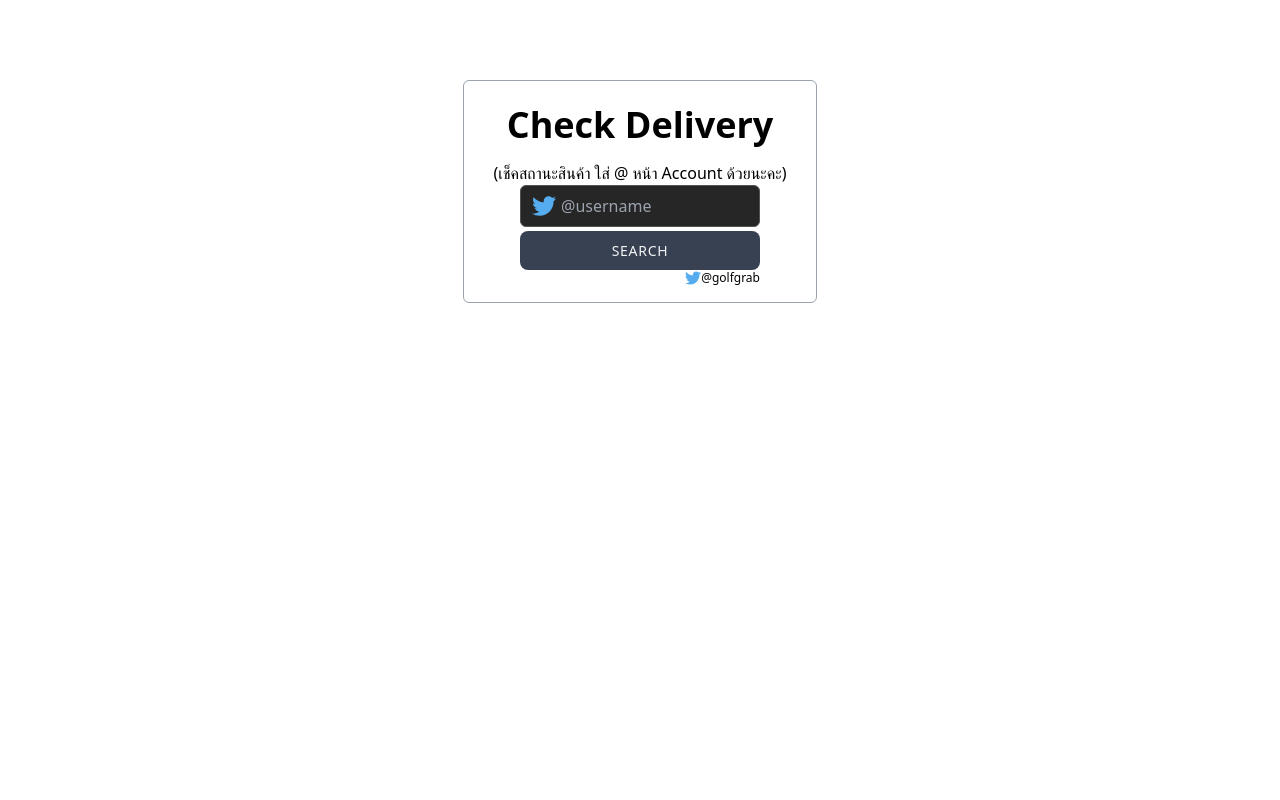
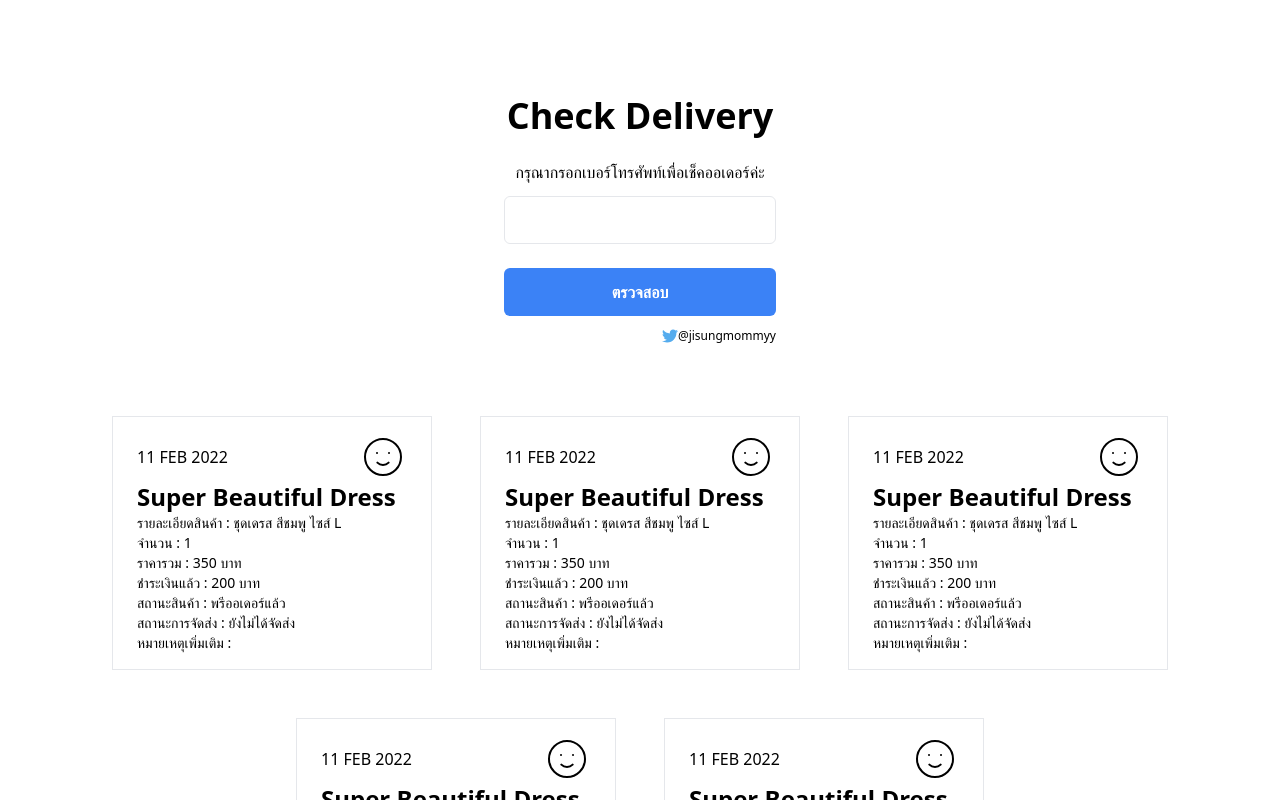
Before and after one commit to GolfGrab/check-delivery, a Next.js app: page / in a window 1280 px wide. Shown: the top 800 px of the page. Built offline with nearby package versions, Linux system fonts and the light colour scheme.

Commit message:
simple style done

```diff
--- a/components/HeaderAndForm.jsx
+++ b/components/HeaderAndForm.jsx
@@ -2,52 +2,40 @@ import React from 'react'
 
 function HeaderAndForm({ handleChange, handleSubmit }) {
   return (
-    <div className=" mx-auto mt-[10vh] flex  h-fit max-w-4xl rounded-md border border-gray-400 p-4">
+    <div className="  flex max-w-[20rem] items-center justify-center     px-[1.5rem] py-[3rem]">
       <main className="">
         {/* header section */}
-        <h1 className="mb-4 mt-2 text-center text-4xl font-bold">
+        <h1 className="mb-[1.5rem]  text-center text-4xl font-bold">
           Check Delivery
         </h1>
         {/* form section */}
-        <p className="text-center ">
-          (เช็คสถานะสินค้า ใส่ @ หน้า Account ด้วยนะคะ)
+        <p className="mb-[0.75rem] text-center">
+          กรุณากรอกเบอร์โทรศัพท์เพื่อเช็คออเดอร์ค่ะ
         </p>
 
         <form onSubmit={handleSubmit}>
           <div className="">
-            <div className=" mx-10 w-60">
-              <div className="relative">
-                <span className="absolute inset-y-0 left-0 flex items-center pl-3">
-                  <svg
-                    className="h-6 w-6"
-                    viewBox="0 0 256 209"
-                    version="1.1"
-                    xmlns="http://www.w3.org/2000/svg"
-                  >
-                    <g>
-                      <path
-                        d="M256,25.4500259 C246.580841,29.6272672 236.458451,32.4504868 225.834156,33.7202333 C236.678503,27.2198053 245.00583,16.9269929 248.927437,4.66307685 C238.779765,10.6812633 227.539325,15.0523376 215.57599,17.408298 C205.994835,7.2006971 192.34506,0.822 177.239197,0.822 C148.232605,0.822 124.716076,24.3375931 124.716076,53.3423116 C124.716076,57.4586875 125.181462,61.4673784 126.076652,65.3112644 C82.4258385,63.1210453 43.7257252,42.211429 17.821398,10.4359288 C13.3005011,18.1929938 10.710443,27.2151234 10.710443,36.8402889 C10.710443,55.061526 19.9835254,71.1374907 34.0762135,80.5557137 C25.4660961,80.2832239 17.3681846,77.9207088 10.2862577,73.9869292 C10.2825122,74.2060448 10.2825122,74.4260967 10.2825122,74.647085 C10.2825122,100.094453 28.3867003,121.322443 52.413563,126.14673 C48.0059695,127.347184 43.3661509,127.988612 38.5755734,127.988612 C35.1914554,127.988612 31.9009766,127.659938 28.694773,127.046602 C35.3777973,147.913145 54.7742053,163.097665 77.7569918,163.52185 C59.7820257,177.607983 37.1354036,186.004604 12.5289147,186.004604 C8.28987161,186.004604 4.10888474,185.75646 0,185.271409 C23.2431033,200.173139 50.8507261,208.867532 80.5109185,208.867532 C177.116529,208.867532 229.943977,128.836982 229.943977,59.4326002 C229.943977,57.1552968 229.893412,54.8901664 229.792282,52.6381454 C240.053257,45.2331635 248.958338,35.9825545 256,25.4500259"
-                        fill="#55acee"
-                      ></path>
-                    </g>
-                  </svg>
-                </span>
-
+            <div className=" mx-10 w-[17rem]  items-center justify-center">
+              <div class="  mb-[0.75rem] h-[3rem]">
                 <input
-                  type="text"
-                  className="w-full rounded-md border border-neutral-600 bg-neutral-800  py-2 pl-10 pr-4 text-neutral-300 focus:border-neutral-300 focus:outline-none focus:ring focus:ring-neutral-300 focus:ring-opacity-40"
-                  placeholder="@username"
                   onChange={handleChange}
+                  class="mb-[0.75rem] block h-full w-full rounded-md border bg-white px-4 py-2 text-gray-700 focus:border-blue-400 focus:outline-none focus:ring focus:ring-blue-300 focus:ring-opacity-40"
+                  type="tel"
                 />
               </div>
+
+              <div className="mb-[0.75rem] h-[3rem]">
+                <button
+                  class="my-[0.75rem] h-full w-full rounded-md bg-blue-500 py-2 px-4 font-bold text-white hover:bg-blue-700 focus:outline-none focus:ring focus:ring-blue-300 focus:ring-opacity-40  "
+                  type="submit"
+                >
+                  ตรวจสอบ
+                </button>
+              </div>
             </div>
-
-            <button className="mx-10 mt-1 w-60 transform rounded-lg bg-gray-700 px-10 py-[0.6rem] text-sm font-medium uppercase tracking-wider text-gray-100 transition-colors duration-200 hover:bg-gray-600 focus:bg-gray-600 focus:outline-none">
-              search
-            </button>
           </div>
         </form>
-        <div className="mx-10 flex items-center justify-end">
+        <div className="mx-10 flex items-center justify-end pt-[0.75rem]">
           <svg
             className="h-4 w-4"
             viewBox="0 0 256 209"
@@ -61,7 +49,7 @@ function HeaderAndForm({ handleChange, handleSubmit }) {
               ></path>
             </g>
           </svg>
-          <div className="text-xs">@golfgrab</div>
+          <div className=" text-xs">@jisungmommyy</div>
         </div>
       </main>
     </div>
--- /dev/null
+++ b/components/OrderCard.jsx
@@ -0,0 +1,38 @@
+import React from 'react'
+
+function OrderCard() {
+  return (
+    <div className=" m-[1.5rem]   w-[20rem] border  p-[1rem]   px-[1.5rem]">
+      {/* date and icon */}
+      <div className="flex  w-full items-center justify-between">
+        <div>11 FEB 2022</div>
+        <div>
+          <svg
+            xmlns="http://www.w3.org/2000/svg"
+            class="h-[3rem] w-[3rem]"
+            fill="none"
+            viewBox="0 0 24 24"
+            stroke="currentColor"
+          >
+            <path
+              stroke-linecap="round"
+              stroke-linejoin="round"
+              stroke-width="1"
+              d="M14.828 14.828a4 4 0 01-5.656 0M9 10h.01M15 10h.01M21 12a9 9 0 11-18 0 9 9 0 0118 0z"
+            />
+          </svg>
+        </div>
+      </div>
+      <div className=" text-2xl font-semibold">Super Beautiful Dress</div>
+      <div className="text-sm">รายละเอียดสินค้า : ชุดเดรส สีชมพู ไซส์ L</div>
+      <div className="text-sm">จำนวน : 1</div>
+      <div className="text-sm">ราคารวม : 350 บาท</div>
+      <div className="text-sm">ชำระเงินแล้ว : 200 บาท</div>
+      <div className="text-sm">สถานะสินค้า : พรีออเดอร์แล้ว</div>
+      <div className="text-sm">สถานะการจัดส่ง : ยังไม่ได้จัดส่ง</div>
+      <div className="text-sm">หมายเหตุเพิ่มเติม :</div>
+    </div>
+  )
+}
+
+export default OrderCard
--- a/pages/index.jsx
+++ b/pages/index.jsx
@@ -1,30 +1,39 @@
 import Head from 'next/head'
 import { useState } from 'react'
 import HeaderAndForm from '../components/HeaderAndForm'
+import OrderCard from '../components/OrderCard'
 
 export default function Home() {
-  const [account, setAccount] = useState('')
+  const [phoneNumber, setPhoneNumber] = useState('')
   const [order, setOrder] = useState([])
 
   const handleSubmit = (e) => {
     e.preventDefault()
-    console.log('submit', account)
-    if (account[0] != '@') {
-      alert('กรุณากรอก @ ด้วยนะคะ')
+    console.log('submit', phoneNumber)
+    if (phoneNumber.length !== 10) {
+      alert('กรุณากรอกหมายเลขโทรศัพท์ให้ถูกต้อง')
       return
     }
-    console.log('submit done', account)
+    console.log('submit done', phoneNumber)
   }
 
-  const handleChange = (e) => setAccount(e.target.value)
+  const handleChange = (e) => setPhoneNumber(e.target.value)
   return (
-    <div className="flex h-screen overflow-scroll scrollbar-none">
+    <div className="container mx-auto flex flex-col items-center py-[3rem]">
       <Head>
         <title>Check-Delivery</title>
         <link rel="icon" href="/favicon.ico" />
       </Head>
       {/* header and form */}
       <HeaderAndForm handleChange={handleChange} handleSubmit={handleSubmit} />
+      {/* order list */}
+      <div className="flex flex-wrap items-center justify-center  ">
+        <OrderCard />
+        <OrderCard />
+        <OrderCard />
+        <OrderCard />
+        <OrderCard />
+      </div>
     </div>
   )
 }
```
